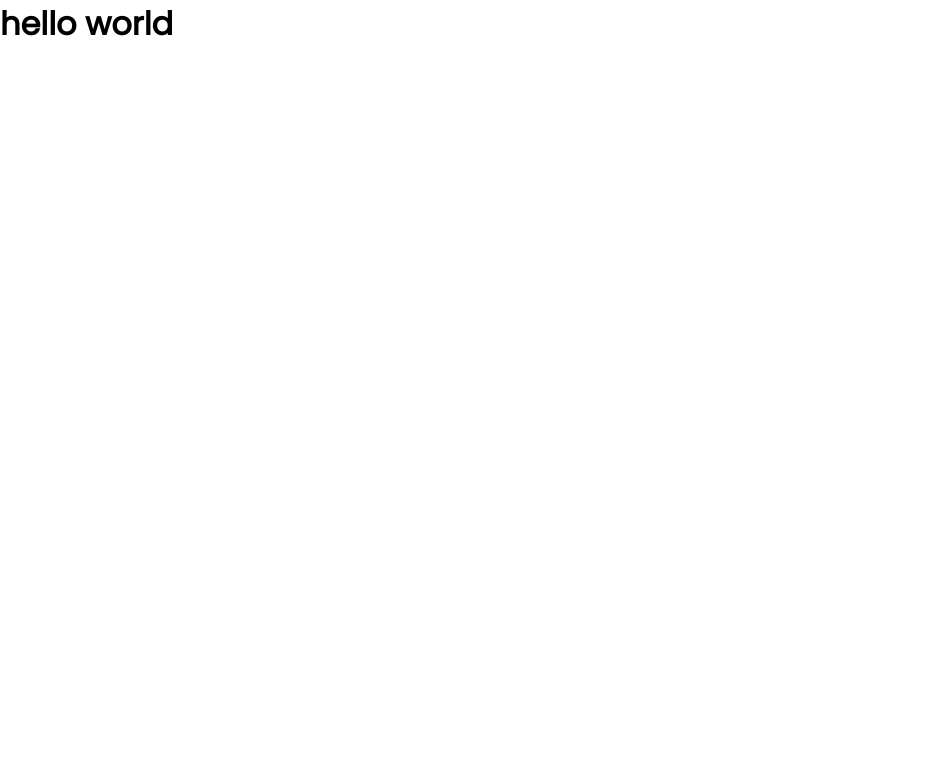
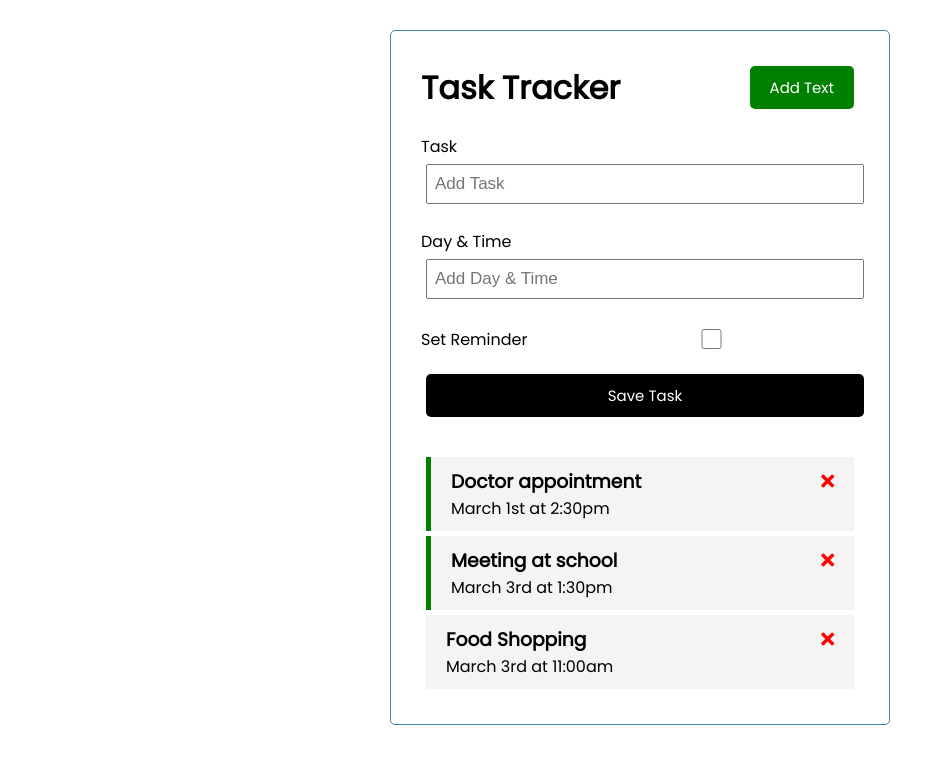
Before and after one commit to dking1342/vue-basics-intro, a Vue app: page / in a window 1280 px wide. Shown: the top 764 px of the page, without its empty margins (0-951 px from the left). Built offline with nearby package versions, Linux system fonts and the light colour scheme.

Commit message:
added task components to delete and toggle tasks

```diff
--- a/public/index.html
+++ b/public/index.html
@@ -5,6 +5,7 @@
     <meta http-equiv="X-UA-Compatible" content="IE=edge">
     <meta name="viewport" content="width=device-width,initial-scale=1.0">
     <link rel="icon" href="<%= BASE_URL %>favicon.ico">
+    <link rel="stylesheet" href="https://cdnjs.cloudflare.com/ajax/libs/font-awesome/5.15.4/css/all.min.css" integrity="sha512-1ycn6IcaQQ40/MKBW2W4Rhis/DbILU74C1vSrLJxCq57o941Ym01SwNsOMqvEBFlcgUa6xLiPY/NS5R+E6ztJQ==" crossorigin="anonymous" referrerpolicy="no-referrer" />
     <title><%= htmlWebpackPlugin.options.title %></title>
   </head>
   <body>
--- a/src/App.vue
+++ b/src/App.vue
@@ -1,16 +1,74 @@
 <template>
-  <h1>hello world</h1>
-
+  <div class="container">
+    <Header />
+    <AddTask />
+    <Tasks
+      @delete-task="deleteTask"
+      :tasks="tasks"
+      @toggle-reminder="toggleReminder"
+    />
+  </div>
 </template>
 
 <script>
+  import Header from './components/Header.vue'
+  import Tasks from './components/Tasks.vue'
+  import AddTask from './components/AddTask.vue'
 
-export default {
-  name: 'App',
-  components: {
-
+  export default {
+    name: 'App',
+    components: {
+      Header,
+      Tasks,
+      AddTask
+    },
+    data(){
+      return{
+        tasks:[]
+      }
+    },
+    methods:{
+      deleteTask(id){
+        if(confirm('Are you sure?')){
+          this.tasks = this.tasks.filter((task)=> task.id !== id)
+        }
+      },
+      toggleReminder(id){
+        this.tasks = this.tasks.map((task)=>{
+          if(task.id === id){
+            return {
+              ...task,
+              reminder: !task.reminder
+            }
+          } else {
+            return task
+          }
+        })
+      }
+    },
+    created(){
+      this.tasks = [
+        {
+          id:1,
+          text:'Doctor appointment',
+          day:'March 1st at 2:30pm',
+          reminder:true
+        },
+        {
+          id:2,
+          text:'Meeting at school',
+          day:'March 3rd at 1:30pm',
+          reminder:true,
+        },
+        {
+          id:3,
+          text:'Food Shopping',
+          day:'March 3rd at 11:00am',
+          reminder:false
+        }
+      ]
+    },
   }
-}
 </script>
 
 <style>
--- /dev/null
+++ b/src/components/AddTask.vue
@@ -0,0 +1,86 @@
+<template>
+  <form @submit="onSubmit" class="add-form">
+    <div class="form-control">
+      <label>Task</label>
+      <input
+        type="text"
+        v-model="text"
+        name="text"
+        placeholder="Add Task"
+      />
+    </div>
+    <div class="form-control">
+      <label>Day & Time</label>
+      <input
+        type="text"
+        v-model="day"
+        name="day"
+        placeholder="Add Day & Time"
+      />
+    </div>
+    <div class="form-control form-control-check">
+      <label>Set Reminder</label>
+      <input
+        type="checkbox"
+        v-model="reminder"
+        name="reminder"
+      />
+    </div>
+
+    <input
+        type="submit"
+        value="Save Task"
+        class="btn btn-block"
+    />
+  </form>
+</template>
+
+<script>
+    export default {
+        name:'AddTask',
+        data(){
+            return{
+                text:'',
+                day:'',
+                reminder:false
+            }
+        },
+        methods:{
+            onSubmit(e){
+                e.preventDefault();
+                console.log('submit')
+            }
+        }
+    }
+</script>
+
+<style scoped>
+.add-form {
+  margin-bottom: 40px;
+}
+.form-control {
+  margin: 20px 0;
+}
+.form-control label {
+  display: block;
+}
+.form-control input {
+  width: 100%;
+  height: 40px;
+  margin: 5px;
+  padding: 3px 7px;
+  font-size: 17px;
+}
+.form-control-check {
+  display: flex;
+  align-items: center;
+  justify-content: space-between;
+}
+.form-control-check label {
+  flex: 1;
+}
+.form-control-check input {
+  flex: 2;
+  height: 20px;
+}
+</style>
--- /dev/null
+++ b/src/components/Button.vue
@@ -0,0 +1,26 @@
+<template>
+    <button
+        :style="{background:color}"
+        class="btn"
+        @click="onClick()"
+    >{{text}}</button>
+</template>
+
+<script>
+    export default {
+        name:'Button',
+        props:{
+            text:String,
+            color:String,
+        },
+        methods:{
+            onClick(){
+                console.log('click')
+            }
+        }
+    }
+</script>
+
+<style scoped>
+
+</style>
--- /dev/null
+++ b/src/components/Header.vue
@@ -0,0 +1,27 @@
+<template>
+    <header>
+        <h1>Task Tracker</h1>
+        <Button text="Add Text" color="green" />
+        <!-- <Button text="Update Text" color="blue" />
+        <Button text="Delete Text" color="red" /> -->
+    </header>
+</template>
+
+<script>
+    import Button from './Button.vue'
+    export default {
+        name:'Header',
+        components:{
+            Button
+        }
+    }
+</script>
+
+<style scoped>
+    header{
+        display:flex;
+        justify-content: space-between;
+        align-items: center;
+        margin-bottom: 20px;
+    }
+</style>
--- /dev/null
+++ b/src/components/Task.vue
@@ -0,0 +1,47 @@
+<template>
+    <div
+        :class="[task.reminder ? 'reminder' : '', 'task']"
+        @dblclick="$emit('toggle-reminder',task.id)"
+    >
+        <h3>
+            {{task.text}}
+            <i @click="$emit('delete-task',task.id)" class="fas fa-times"></i>
+            <!-- <i @click="onDelete(task.id)" class="fas fa-times"></i>     -->
+        </h3>
+        <p>{{task.day}}</p>
+    </div>
+</template>
+
+<script>
+    export default {
+        name:'Task',
+        props:{
+            task:Object
+        },
+        methods:{
+            // onDelete(id){
+            //     this.$emit('delete-task', id)
+            // }
+        }
+    }
+</script>
+
+<style scoped>
+    .fas{
+        color:red;
+    }
+    .task{
+        background:#f4f4f4;
+        margin:5px;
+        padding:10px 20px;
+        cursor: pointer;
+    }
+    .task.reminder{
+        border-left: 5px solid green;
+    }
+    .task h3{
+        display:flex;
+        align-items: center;
+        justify-content: space-between;
+    }
+</style>
--- /dev/null
+++ b/src/components/Tasks.vue
@@ -0,0 +1,31 @@
+<template>
+    <div
+        :key="task.id"
+        v-for="task in tasks"
+    >
+        <Task
+            @delete-task="$emit('delete-task',task.id)"
+            :task="task"
+            @dblclick="$emit('toggle-reminder',task.id)"
+        />
+    </div>
+</template>
+
+<script>
+    import Task from './Task.vue'
+
+    export default {
+        name:'Tasks',
+        components:{
+            Task
+        },
+        props:{
+            tasks:Array
+        },
+        emits:['delete-task','toggle-reminder'],
+    }
+</script>
+
+<style scoped>
+
+</style>
```
